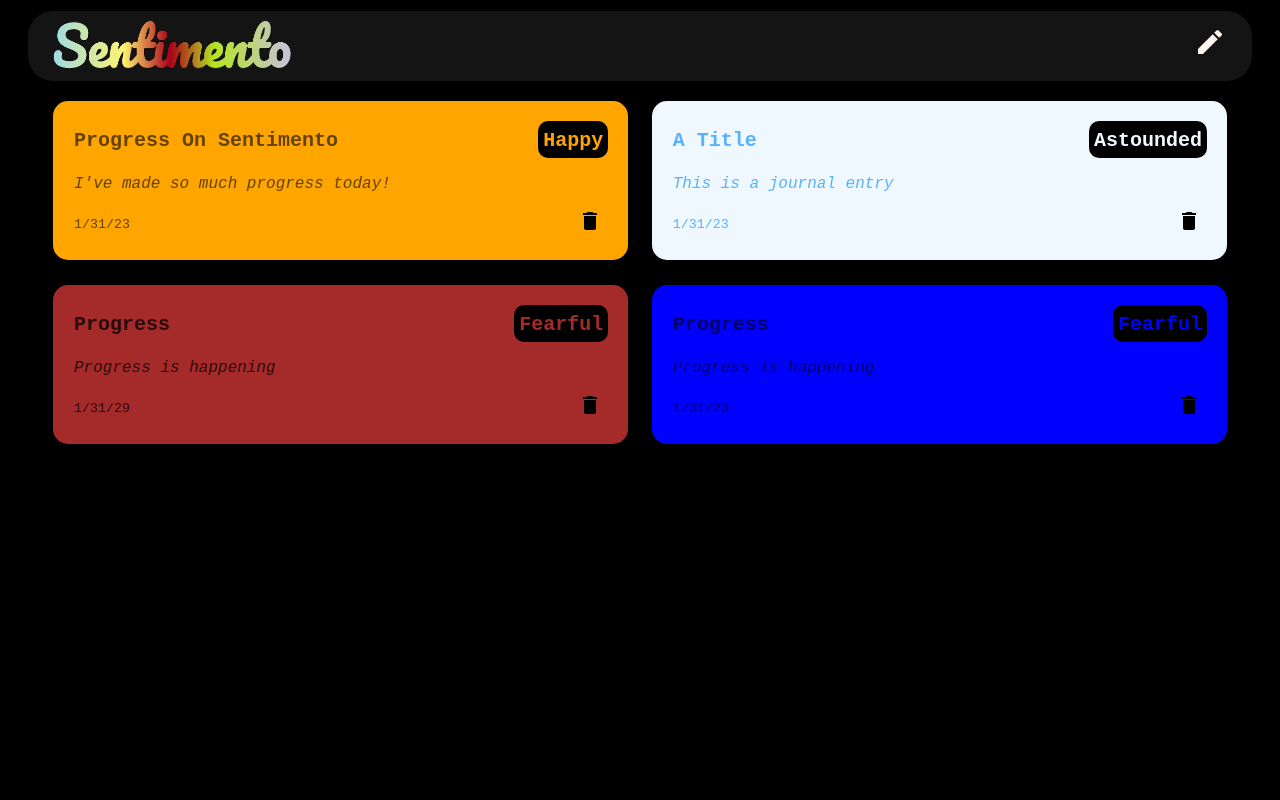
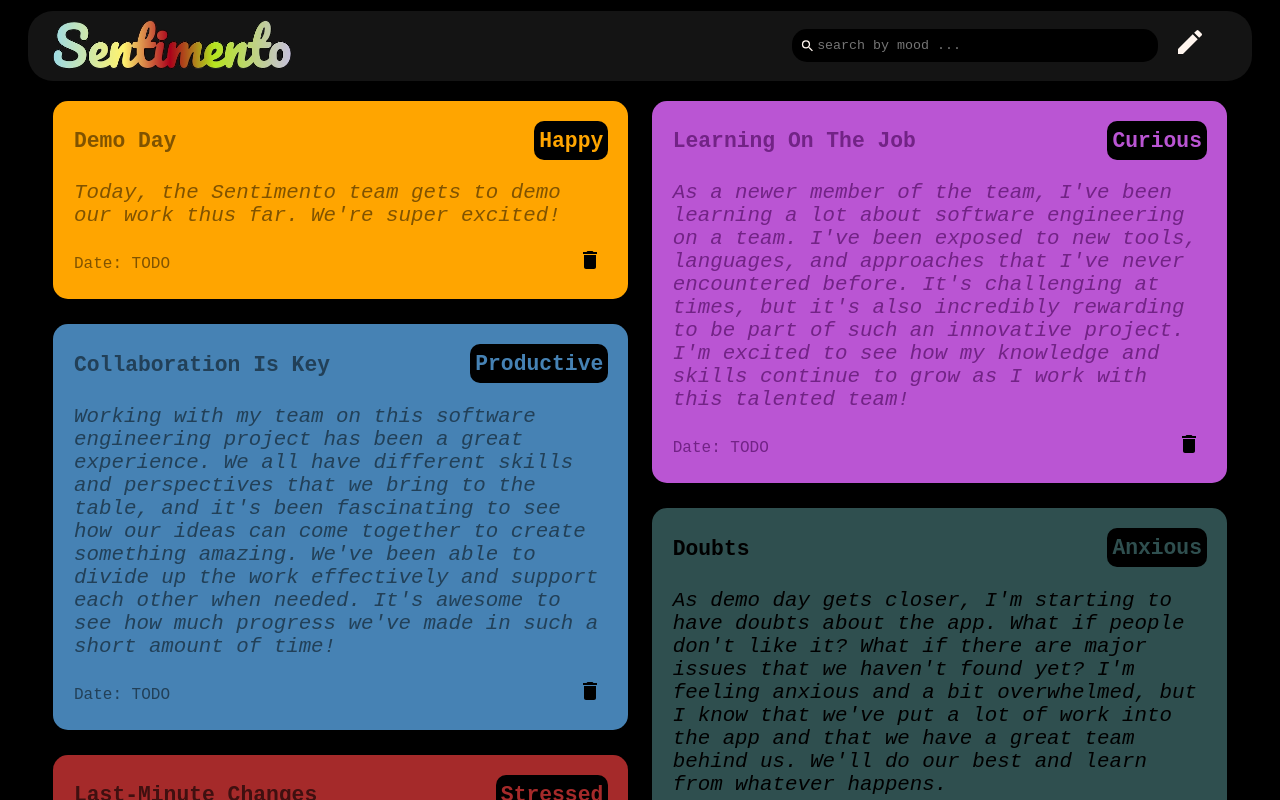
Before and after one commit to AnthonyLupica/Sentimento, a React (Vite) app in the folder react-app/: page / in a window 1280 px wide. Shown: the top 800 px of the page. Built offline with nearby package versions, Linux system fonts and the light colour scheme.

Commit message:
Add search bar

```diff
--- a/react-app/src/App.jsx
+++ b/react-app/src/App.jsx
@@ -17,6 +17,7 @@ export default function App() {
     // define state for this component
     const [journals, setJournals] = React.useState([]);
     const [showCreateJournal, setShowCreateJournal] = React.useState(false);
+    const [searchQuery, setSearchQuery] = React.useState('');
 
     // set state with useEffect
     React.useEffect(() => {
@@ -88,19 +89,23 @@ export default function App() {
     // deleteJournal
     // pre: id of the calling Journal
     // post: all Journals except the Journal for which the id property is a match are copied into a new array for state
-    // @TODO figure out how to have this write to the database, which itiates an api call to fetch teh journals
+    // @TODO figure out how to have this write to the database, which initiates an api call to fetch the journals
     function deleteJournal(id) {
         const noteDeleted = journals.filter((journal) => journal.id !== id);
         setJournals(noteDeleted);
     }
+
+    // trim and convert the SearchQuery string to lowercase
+    const preparedSearchQuery = searchQuery.trim().toLowerCase();
 
     return (
         <>
             {/*   <Navbar />
                   1) showCreateJournal - state as prop to determine if a create or cancel button renders
                   2) handleShowCreatejournal - handler for toggling showCreateJournal on button click
+                  3) setSearchQuery - state setter to be drilled down to the SearchJournal component
              */}
-            <Navbar showCreateJournal={showCreateJournal} handleShowCreateJournal={toggleCreateJournal}/>
+            <Navbar showCreateJournal={showCreateJournal} handleShowCreateJournal={toggleCreateJournal} setSearchQuery={setSearchQuery} />
 
             {/*   <JournalContainer />
                   1) journalData - state as prop for filtering journal entries into left or right side containers
@@ -110,7 +115,7 @@ export default function App() {
                   5) handleDeleteJournal - handler to be drilled into Journal
              */}
             <JournalContainer
-                journalData={journals}
+                journalData={journals.filter((journal) => journal.mood.toLowerCase().includes(preparedSearchQuery))}
                 showCreateJournal={showCreateJournal}
                 handleCreateJournal={createJournal}
                 handleShowCreateJournal={toggleCreateJournal}
--- a/react-app/src/JournalData.jsx
+++ b/react-app/src/JournalData.jsx
@@ -8,35 +8,51 @@ import { nanoid } from 'nanoid'
 const data = [
     {
         id: nanoid(),
-        title: "Progress on Sentimento",
+        title: "Demo Day",
         mood: "Happy",
         color: "orange",
-        text: "I've made so much progress today!",
-        dateAndTime: "1/31/23"
+        text: "Today, the Sentimento team gets to demo our work thus far. We're super excited!",
+        dateAndTime: "Date: TODO"
     },
     {
         id: nanoid(),
-        title: "A Title",
-        mood: "Astounded",
-        color: "AliceBlue",
-        text: "This is a journal entry",
-        dateAndTime: "1/31/23"
+        title: "Learning on the Job",
+        mood: "Curious",
+        color: "mediumorchid",
+        text: "As a newer member of the team, I've been learning a lot about software engineering on a team. I've been exposed to new tools, languages, and approaches that I've never encountered before. It's challenging at times, but it's also incredibly rewarding to be part of such an innovative project. I'm excited to see how my knowledge and skills continue to grow as I work with this talented team!",
+        dateAndTime: "Date: TODO"
     },
     {
         id: nanoid(),
-        title: "Progress",
-        mood: "Fearful",
-        color: "brown",
-        text: "Progress is happening",
-        dateAndTime: "1/31/29"
+        title: "Collaboration is Key",
+        mood: "Productive",
+        color: "steelblue",
+        text: "Working with my team on this software engineering project has been a great experience. We all have different skills and perspectives that we bring to the table, and it's been fascinating to see how our ideas can come together to create something amazing. We've been able to divide up the work effectively and support each other when needed. It's awesome to see how much progress we've made in such a short amount of time!",
+        dateAndTime: "Date: TODO"
     },
     {
         id: nanoid(),
-        title: "Progress",
-        mood: "Fearful",
-        color: "blue",
-        text: "Progress is happening",
-        dateAndTime: "1/31/23"
+        title: "Doubts",
+        mood: "Anxious",
+        color: "DarkSlateGray",
+        text: "As demo day gets closer, I'm starting to have doubts about the app. What if people don't like it? What if there are major issues that we haven't found yet? I'm feeling anxious and a bit overwhelmed, but I know that we've put a lot of work into the app and that we have a great team behind us. We'll do our best and learn from whatever happens.",
+        dateAndTime: "Date: TODO"
+    },
+    {
+        id: nanoid(),
+        title: "Last-Minute Changes",
+        mood: "Stressed",
+        color: "brown",
+        text: "With demo day fast approaching, we're making some last-minute changes to the app to address some feedback we've received. I'm feeling a bit stressed because we don't have much time, but I know that these changes will make the app better overall. We're testing everything thoroughly to make sure the changes don't cause any issues.",
+        dateAndTime: "Date: TODO"
+    },
+    {
+        id: nanoid(),
+        title: "Feeling Accomplished",
+        mood: "Proud",
+        color: "green",
+        text: "As we near the demo day, I can't help but feel proud of what we've accomplished as a team. We've overcome a lot of obstacles and have put in countless hours of hard work. It's rewarding to see our project come to life and I'm grateful to be a part of this journey.",
+        dateAndTime: "Date: TODO"
     }
 ]
 
--- a/react-app/src/components/CreateJournal.jsx
+++ b/react-app/src/components/CreateJournal.jsx
@@ -18,7 +18,7 @@ export default function CreateJournal(props) {
     const [randomPleasantry, setRandomPleasantry] = React.useState('');
 
     // define how many characters the user can type in each text area
-    const journalTextLimit = 500;
+    const journalTextLimit = 850;
     const journalTitleLimit = 45;
 
     // an array of pre-defined placeholder text for a new journal entry (have fun with this)
--- a/react-app/src/components/Journal.jsx
+++ b/react-app/src/components/Journal.jsx
@@ -13,7 +13,7 @@ import '../styles/Journal.css';
 export default function Journal(props) {
 
     // use tiny color library to slightly darken props.color by the value passed in .darken()
-    const shadowColor = tinycolor(props.color).darken(30).toString();
+    const shadowColor = tinycolor(props.color).darken(25).toString();
 
     return (
         <div className="JournalBox" style={{ backgroundColor: props.color }}>
--- a/react-app/src/components/Navbar.jsx
+++ b/react-app/src/components/Navbar.jsx
@@ -4,6 +4,7 @@
 
 import React from 'react';
 import logo from '../assets/sentimento-logo.png';
+import SearchJournal from './SearchJournal';
 import {MdCreate} from 'react-icons/md'; // this is a create icon
 import {MdClose} from 'react-icons/md'; // this is a cancel icon
 import '../styles/Navbar.css';
@@ -13,9 +14,14 @@ export default function Navbar(props) {
     return (
         <nav>
             <img src={logo} alt="Sentimento" className="sentimento--logo" />
-            <button className="Create--Button" onClick={props.handleShowCreateJournal}>
-                {props.showCreateJournal ? <MdClose /> : <MdCreate />}
-            </button>
+
+            <div className="Button--Container">
+                <SearchJournal setSearchQuery={props.setSearchQuery} />
+
+                <button className="Create--Button" onClick={props.handleShowCreateJournal}>
+                    {props.showCreateJournal ? <MdClose /> : <MdCreate />}
+                </button>
+            </div>
         </nav>
     );
 }
--- /dev/null
+++ b/react-app/src/components/SearchJournal.jsx
@@ -0,0 +1,19 @@
+/*
+    SearchJournal.jsx defines a search bar, which can be used to search a journals based on mood
+*/
+
+import React from 'react';
+import {MdSearch} from 'react-icons/md';
+import '../styles/SearchJournal.css';
+
+export default function SearchJournal(props) {
+
+    return (
+        <div className="Search--Bar">
+
+            <MdSearch className="Search--Icon" />
+            <input type="text" maxLength="35" placeholder="search by mood ..." onChange={(event) => props.setSearchQuery(event.target.value)} />
+
+        </div>
+    );
+}
--- a/react-app/src/styles/Journal.css
+++ b/react-app/src/styles/Journal.css
@@ -45,7 +45,7 @@
     align-items: center;
 
     /* font size is x times the default size */
-    font-size: 1.5em;
+    font-size: 1.6em;
 
     /* the title is bold */
     font-weight: bold;
@@ -78,6 +78,8 @@
     /* the text is italic */
     font-style: italic;
 
+    font-size: 1.3em;
+
     /* if the text is larger than the div, break to next line */
     word-break: break-word;
 
@@ -104,6 +106,8 @@
 .Footer--Text {
     /* set text color */
     color: var(--text-color);
+
+   font-size: 1em;
 }
 
 /* styles for the button in a Journal component for deleting a journal */
--- a/react-app/src/styles/Navbar.css
+++ b/react-app/src/styles/Navbar.css
@@ -33,6 +33,17 @@ nav {
     background-color: rgb(20, 20, 20);
 }
 
+.Button--Container {
+    /* defines container as a flexbox container for all children */
+    display: flex;
+
+    /* children are evenly distributed */
+    justify-content: space-between;
+
+    /* flex items are centered along the horizontal */
+    align-items: center;
+}
+
 /* styles for the sentimento logo */
 .sentimento--logo {
     /* dimensioning */
@@ -53,6 +64,8 @@ nav {
 
     /* remove the border of the button */
     border: none;
+
+    margin-right: 20px;
 }
 
 /* applies to the button when it is hovered over by the user */
--- /dev/null
+++ b/react-app/src/styles/SearchJournal.css
@@ -0,0 +1,34 @@
+.Search--Bar {
+    display: flex;
+    align-items: center;
+
+    border-radius: 15px;
+
+    background-color: black;
+
+    padding: 8px;
+
+    width: 350px;
+
+    margin-right: 10px;
+}
+
+.Search--Icon {
+    color: seashell;
+}
+
+.Search--Bar input {
+    border: none;
+
+    color: seashell;
+
+    background-color: black;
+
+    width: 100%;
+
+    font-family: var(--font);
+}
+
+.Search--Bar input:focus {
+    outline: none;
+}
```
